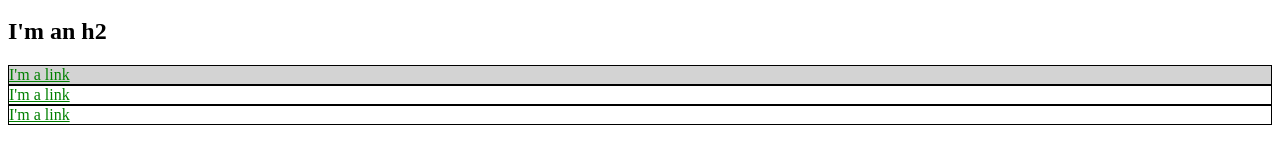
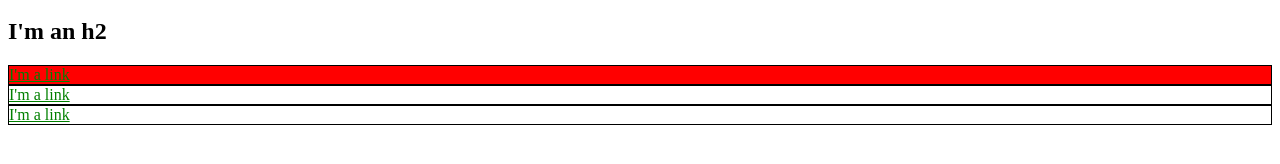
Before and after one commit to jbas1003/learning-css, a plain HTML site: page index.html in a window 1280 px wide. Shown: the part 136-300 px from the top of the page. Drawn offline with Linux system fonts and the light colour scheme.

Commit message:
Added new css styles.

```diff
--- a/index.html
+++ b/index.html
@@ -29,6 +29,14 @@
     .bio-box a {
         color: green;
     }
+
+    #exec-bio.alert {
+        background: red;
+    }
+
+    .alert {
+        background: red;
+    }
 </style>
 
     <title>Test Page: Don't Panic</title>
```
